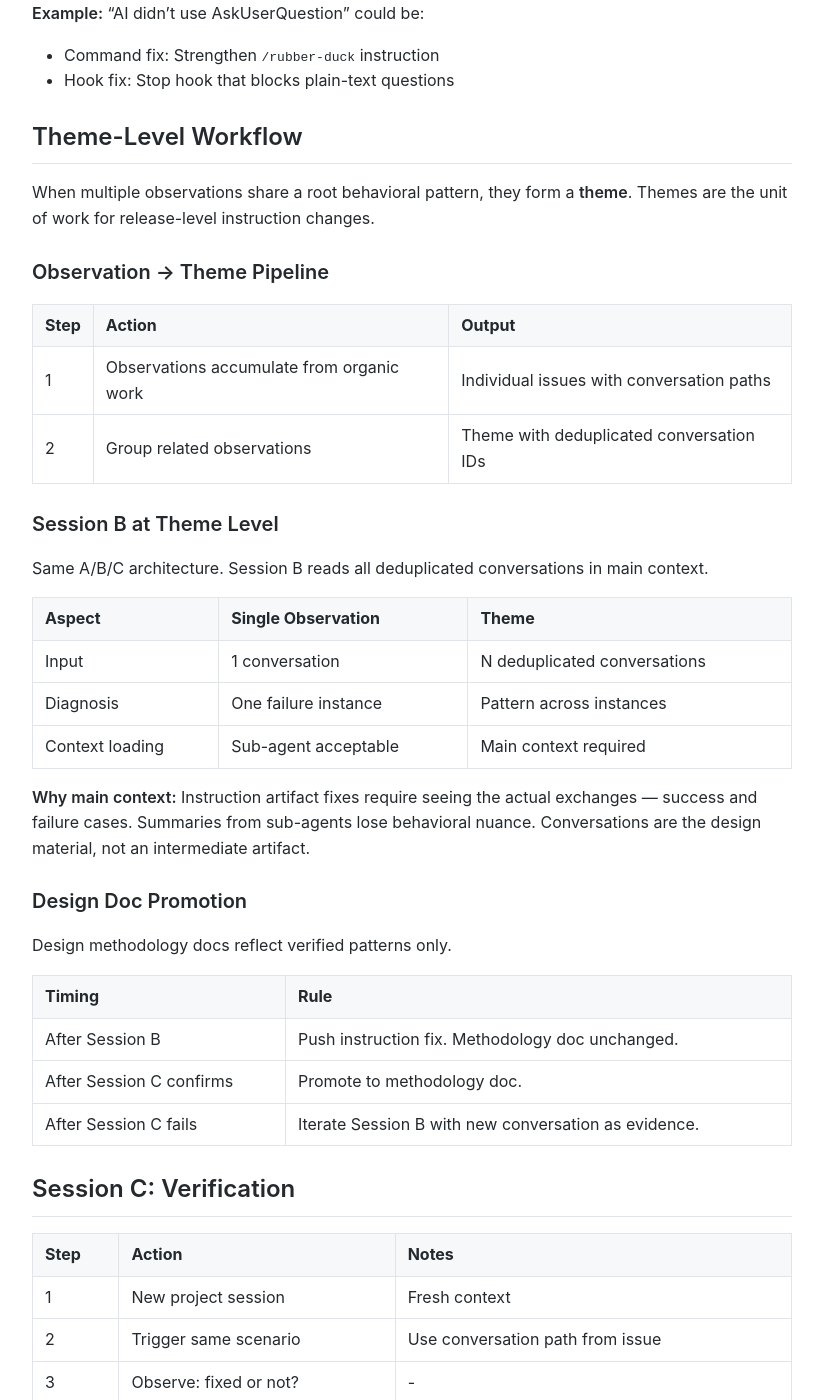
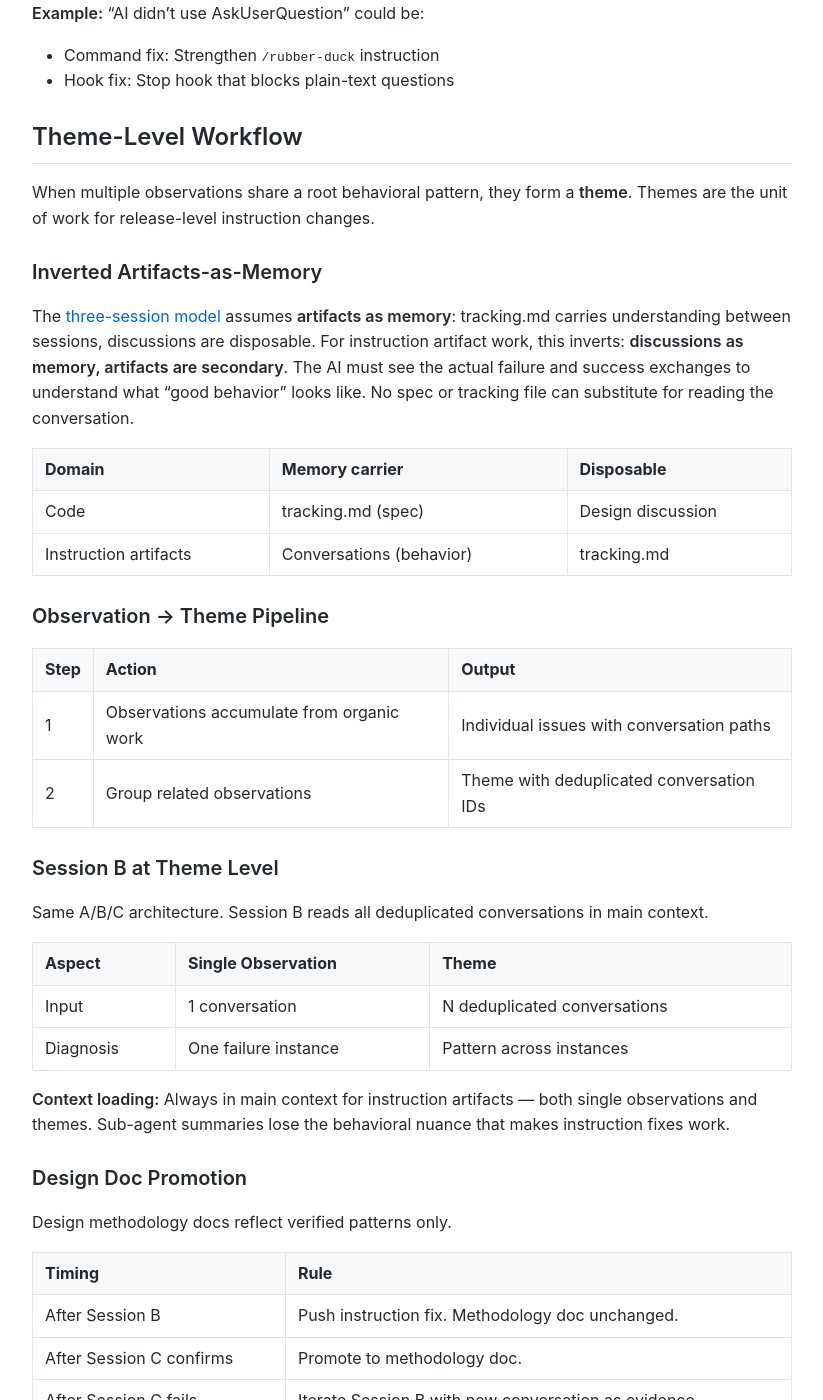
Before and after one commit to MariusWilsch/public-wilsch-ai-pages, a Jekyll site: the page built from global/improve-system-architecture.md, in a window 1280 px wide and 1400 px high, scrolled down 3474 px. Shown: the whole window, without its empty margins (228-1051 px from the left). Built offline with Jekyll 4.4.1, drawn with Linux system fonts in a browser that asks for light colours; our own code applies the rules of GitHub Pages for plain Markdown files.

Commit message:
Sync from hippocampus 2026-02-26

```diff
--- a/global/improve-system-architecture.md
+++ b/global/improve-system-architecture.md
@@ -122,6 +122,19 @@ Part of `/rubber-duck` diagnosis - the fix depends on artifact type:
 When multiple observations share a root behavioral pattern, they form a **theme**.
 Themes are the unit of work for release-level instruction changes.
 
+### Inverted Artifacts-as-Memory
+
+The [three-session model](three-session-model.md) assumes **artifacts as memory**: tracking.md carries
+understanding between sessions, discussions are disposable. For instruction artifact work,
+this inverts: **discussions as memory, artifacts are secondary**. The AI must see the actual
+failure and success exchanges to understand what "good behavior" looks like. No spec or
+tracking file can substitute for reading the conversation.
+
+| Domain | Memory carrier | Disposable |
+|--------|---------------|------------|
+| Code | tracking.md (spec) | Design discussion |
+| Instruction artifacts | Conversations (behavior) | tracking.md |
+
 ### Observation → Theme Pipeline
 
 | Step | Action | Output |
@@ -137,11 +150,9 @@ Same A/B/C architecture. Session B reads all deduplicated conversations in main
 |--------|-------------------|-------|
 | Input | 1 conversation | N deduplicated conversations |
 | Diagnosis | One failure instance | Pattern across instances |
-| Context loading | Sub-agent acceptable | Main context required |
 
-**Why main context:** Instruction artifact fixes require seeing the actual exchanges —
-success and failure cases. Summaries from sub-agents lose behavioral nuance.
-Conversations are the design material, not an intermediate artifact.
+**Context loading:** Always in main context for instruction artifacts — both single observations
+and themes. Sub-agent summaries lose the behavioral nuance that makes instruction fixes work.
 
 ### Design Doc Promotion
 
```
